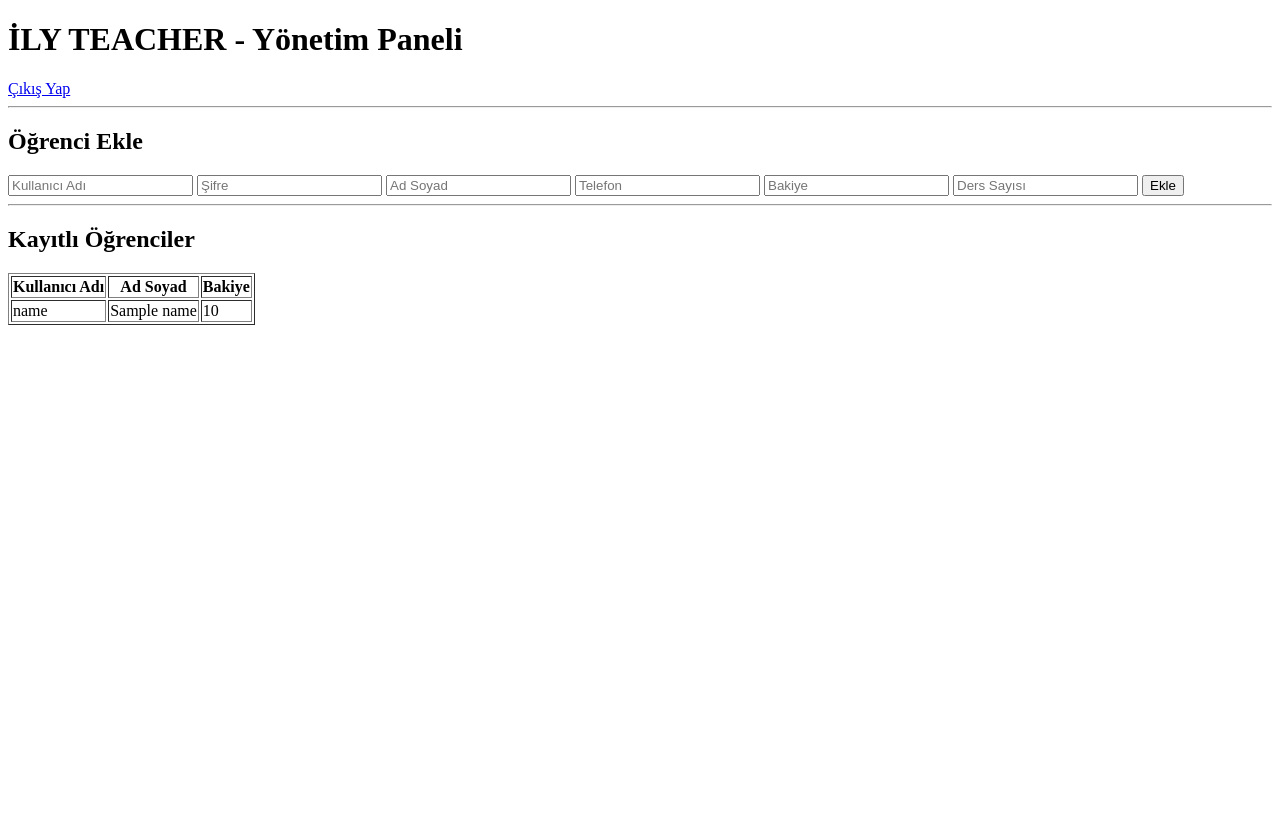
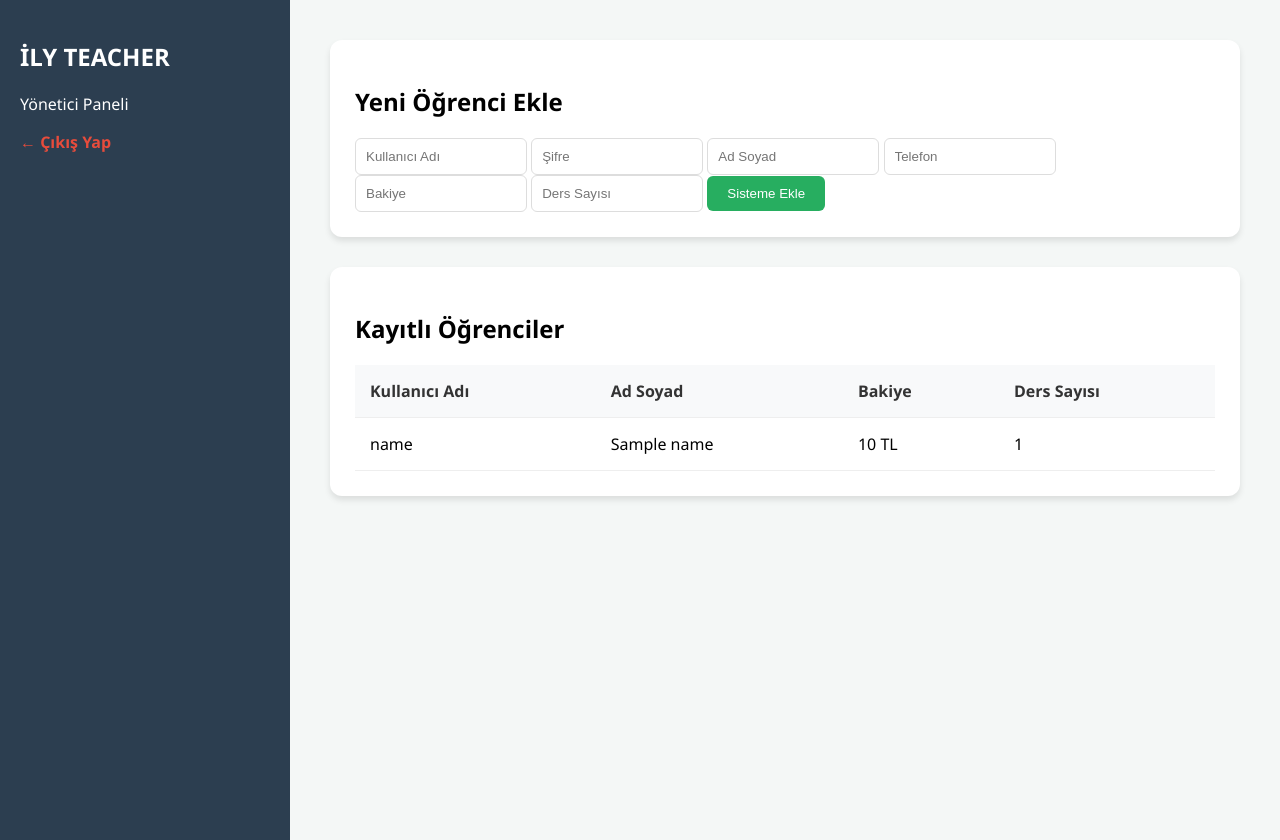
Before and after one commit to sintuvez31-web/ders-site, a Flask app: page /admin in a window 1280 px wide. Before the commit the page ends 325 px from the top, so only its background shows below. Run offline with Flask 3, Linux system fonts and the light colour scheme; the visitor is signed in with stand-in values (Sample User, id 1); a database or web service that is not in the repository returns one stand-in record (values such as "Sample title"); data that the repository does not hold is empty.

Commit message:
Update admin.html

```diff
--- a/templates/admin.html
+++ b/templates/admin.html
@@ -2,15 +2,35 @@
 <html lang="tr">
 <head>
     <meta charset="UTF-8">
-    <title>Admin Paneli</title>
+    <meta name="viewport" content="width=device-width, initial-scale=1.0">
+    <title>İLY TEACHER Admin</title>
+    <style>
+        body { font-family: 'Segoe UI', sans-serif; background: #f4f7f6; margin: 0; display: flex; }
+        .sidebar { width: 250px; background: #2c3e50; color: white; height: 100vh; padding: 20px; }
+        .main-content { flex: 1; padding: 40px; }
+        .card { background: white; padding: 25px; border-radius: 12px; box-shadow: 0 4px 6px rgba(0,0,0,0.1); margin-bottom: 30px; }
+
+        input { padding: 10px; border: 1px solid #ddd; border-radius: 6px; width: 150px; }
+        button { padding: 10px 20px; background: #27ae60; color: white; border: none; border-radius: 6px; cursor: pointer; }
+
+        table { width: 100%; border-collapse: collapse; margin-top: 20px; }
+        th, td { padding: 15px; text-align: left; border-bottom: 1px solid #eee; }
+        th { background: #f8f9fa; color: #333; }
+
+        .logout-btn { color: #e74c3c; text-decoration: none; font-weight: bold; }
+    </style>
 </head>
 <body>
-    <h1>İLY TEACHER - Yönetim Paneli</h1>
-    <a href="/logout">Çıkış Yap</a>
 
-    <hr>
+<div class="sidebar">
+    <h2>İLY TEACHER</h2>
+    <p>Yönetici Paneli</p>
+    <a href="/logout" class="logout-btn">← Çıkış Yap</a>
+</div>
 
-    <h2>Öğrenci Ekle</h2>
+<div class="main-content">
+    <div class="card">
+        <h2>Yeni Öğrenci Ekle</h2>
         <form action="/add_student" method="POST">
             <input type="text" name="username" placeholder="Kullanıcı Adı" required>
             <input type="password" name="password" placeholder="Şifre" required>
@@ -18,25 +38,30 @@
             <input type="text" name="phone" placeholder="Telefon">
             <input type="number" name="balance" placeholder="Bakiye">
             <input type="number" name="total_lessons" placeholder="Ders Sayısı">
-        <button type="submit">Ekle</button>
+            <button type="submit">Sisteme Ekle</button>
         </form>
+    </div>
 
-    <hr>
-
+    <div class="card">
         <h2>Kayıtlı Öğrenciler</h2>
-    <table border="1">
+        <table>
             <tr>
                 <th>Kullanıcı Adı</th>
                 <th>Ad Soyad</th>
                 <th>Bakiye</th>
+                <th>Ders Sayısı</th>
             </tr>
             {% for user, data in students.items() %}
             <tr>
                 <td>{{ user }}</td>
                 <td>{{ data.name }}</td>
-            <td>{{ data.balance }}</td>
+                <td>{{ data.balance }} TL</td>
+                <td>{{ data.total_lessons }}</td>
             </tr>
             {% endfor %}
         </table>
+    </div>
+</div>
+
 </body>
 </html>
```
Lines whose indentation alone changed are shown as unchanged.
